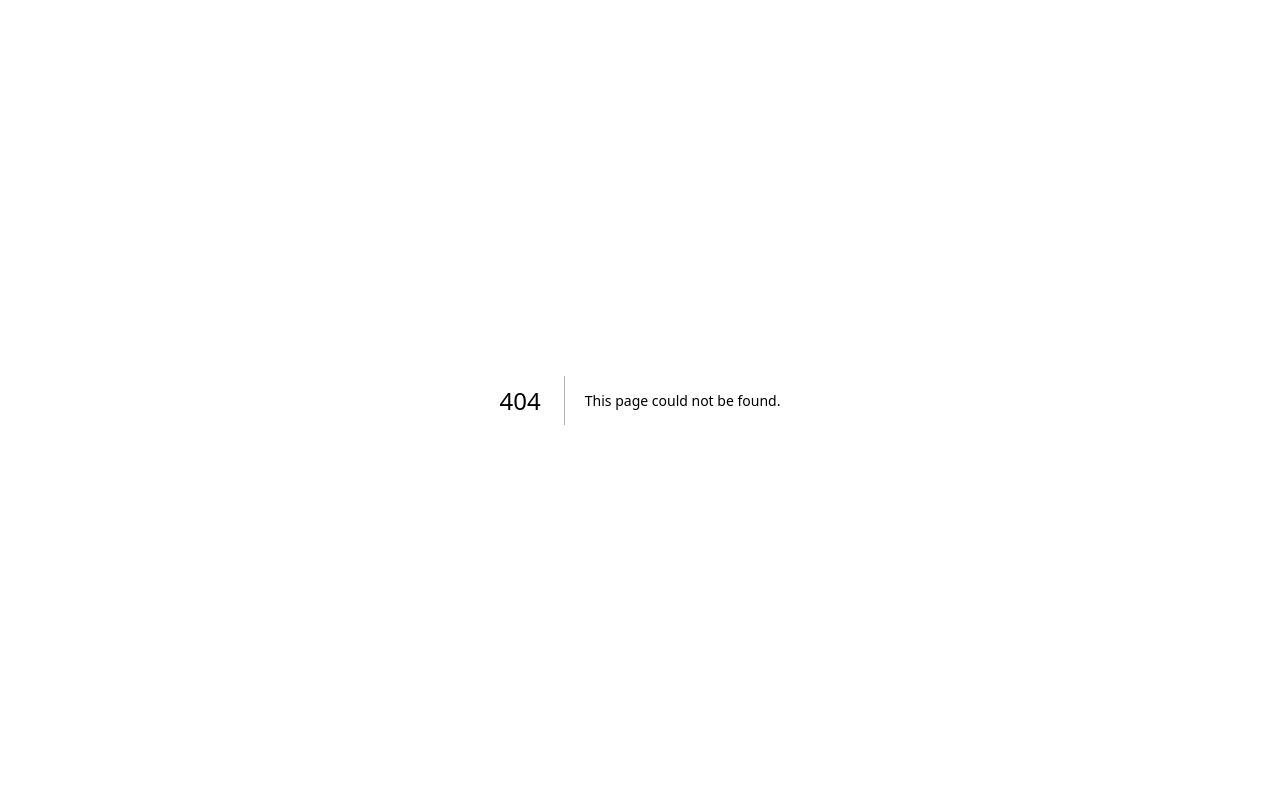
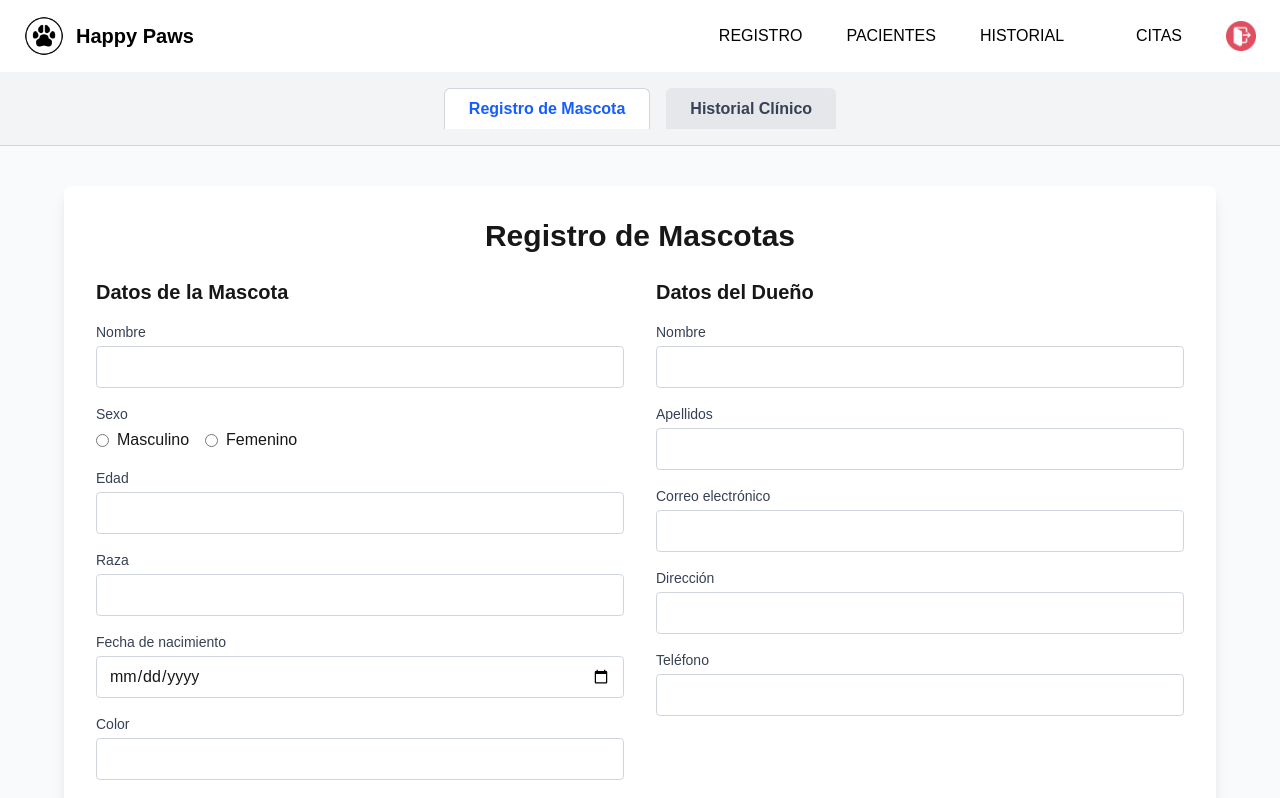
Before and after one commit to DulceST/Veterinaria_GP, a Next.js app: page /registro in a window 1280 px wide. Before the commit this address had no page. Shown: the top 798 px of the page. Built offline with nearby package versions, Linux system fonts and the light colour scheme.

Commit message:
Interfaz de registro de dueño y mascota

```diff
--- a/app/components/Navbar.tsx
+++ b/app/components/Navbar.tsx
@@ -15,10 +15,10 @@ export default function Navbar() {
 
             <ul className="flex items-center gap-4">
                 <li className="px-7">
-                    <Link href="/construccion">REGISTRO</Link>
+                    <Link href="/registro">REGISTRO</Link>
                 </li>
                 <li>
-                    <Link href="/construccion">PACIENTES</Link>
+                    <Link href="/pacientes">PACIENTES</Link>
                 </li>
                 <li className="px-7">
                     <Link href="/construccion">HISTORIAL</Link>
--- /dev/null
+++ b/app/pacientes/page.tsx
@@ -0,0 +1,11 @@
+"use client"
+import Navbar from "../components/Navbar";
+
+export default function RegistroPage() {
+  return (
+    <div>
+      <Navbar />
+      <h1>Registro</h1>
+    </div>
+  );
+}
--- /dev/null
+++ b/app/registro/page.tsx
@@ -0,0 +1,236 @@
+"use client";
+
+import Navbar from "../components/Navbar";
+import React, { useState } from "react";
+
+export default function RegistroPage() {
+  const [activeTab, setActiveTab] = useState<"mascota" | "historial">("mascota");
+
+  const [formData, setFormData] = useState({
+    // Datos mascota
+    nombreMascota: "",
+    sexo: "",
+    edad: "",
+    raza: "",
+    nacimiento: "",
+    color: "",
+    senas: "",
+    // Datos dueño
+    nombreDuenio: "",
+    apellidos: "",
+    email: "",
+    direccion: "",
+    telefono: "",
+    // Historial clínico
+    vacunas: "",
+    alergias: "",
+    enfermedades: "",
+    tamano: "",               // nuevo
+    pesoActual: "",           // nuevo
+    esterilizado: "",         // nuevo
+    condicionesPrevias: "",   // nuevo
+    ultimaDesparasitacion: "",// nuevo
+  });
+
+  const [error, setError] = useState("");
+
+  const handleChange = (e: React.ChangeEvent<HTMLInputElement | HTMLTextAreaElement>) => {
+    const { name, value } = e.target;
+    setFormData(prev => ({ ...prev, [name]: value }));
+    setError("");
+  };
+
+  const handleSubmit = (e: React.FormEvent) => {
+    e.preventDefault();
+    const requiredFields =
+      activeTab === "mascota"
+        ? ["nombreMascota", "sexo", "edad", "raza", "nacimiento", "color", "senas", "nombreDuenio", "apellidos", "email", "direccion", "telefono"]
+        : [
+            "vacunas",
+            "alergias",
+            "enfermedades",
+            "tamano",
+            "pesoActual",
+            "esterilizado",
+            "condicionesPrevias",
+            "ultimaDesparasitacion",
+          ];
+
+    for (let key of requiredFields) {
+      if ((formData as any)[key] === "") {
+        setError("Por favor completa todos los campos.");
+        return;
+      }
+    }
+
+    console.log("Datos enviados:", formData);
+    alert("¡Formulario enviado correctamente!");
+  };
+
+  return (
+    <div>
+      <Navbar />
+
+      {/* Tabs arriba del contenedor */}
+      <div className="bg-gray-100 py-4 flex justify-center space-x-4 border-b border-gray-300">
+        <button
+          onClick={() => setActiveTab("mascota")}
+          className={`px-6 py-2 rounded-t-md font-semibold ${
+            activeTab === "mascota"
+              ? "bg-white border border-b-0 border-gray-300 text-blue-600"
+              : "bg-gray-200 text-gray-700"
+          }`}
+        >
+          Registro de Mascota
+        </button>
+        <button
+          onClick={() => setActiveTab("historial")}
+          className={`px-6 py-2 rounded-t-md font-semibold ${
+            activeTab === "historial"
+              ? "bg-white border border-b-0 border-gray-300 text-blue-600"
+              : "bg-gray-200 text-gray-700"
+          }`}
+        >
+          Historial Clínico
+        </button>
+      </div>
+
+      <div className="min-h-screen p-10 bg-gray-50">
+        <div className="max-w-6xl mx-auto bg-white shadow-lg rounded-lg p-8">
+          <h1 className="text-3xl font-bold mb-6 text-center">Registro de Mascotas</h1>
+
+          {/* Error */}
+          {error && <p className="text-red-600 text-center mb-4">{error}</p>}
+
+          {/* Formulario */}
+          <form onSubmit={handleSubmit}>
+            {activeTab === "mascota" ? (
+              <div className="grid grid-cols-1 md:grid-cols-2 gap-8">
+                {/* Columna izquierda: Mascota */}
+                <div>
+                  <h2 className="text-xl font-semibold mb-4">Datos de la Mascota</h2>
+                  <div className="space-y-4">
+                    <Input label="Nombre" name="nombreMascota" value={formData.nombreMascota} onChange={handleChange} />
+                    <div>
+                      <label className="block text-sm font-medium text-gray-700 mb-1">Sexo</label>
+                      <div className="flex gap-4">
+                        <label className="flex items-center gap-2">
+                          <input type="radio" name="sexo" value="Masculino" onChange={handleChange} checked={formData.sexo === "Masculino"} />
+                          Masculino
+                        </label>
+                        <label className="flex items-center gap-2">
+                          <input type="radio" name="sexo" value="Femenino" onChange={handleChange} checked={formData.sexo === "Femenino"} />
+                          Femenino
+                        </label>
+                      </div>
+                    </div>
+                    <Input label="Edad" name="edad" type="number" value={formData.edad} onChange={handleChange} />
+                    <Input label="Raza" name="raza" value={formData.raza} onChange={handleChange} />
+                    <Input label="Fecha de nacimiento" name="nacimiento" type="date" value={formData.nacimiento} onChange={handleChange} />
+                    <Input label="Color" name="color" value={formData.color} onChange={handleChange} />
+                    <Input label="Señas particulares" name="senas" value={formData.senas} onChange={handleChange} />
+                  </div>
+                </div>
+
+                {/* Columna derecha: Dueño */}
+                <div>
+                  <h2 className="text-xl font-semibold mb-4">Datos del Dueño</h2>
+                  <div className="space-y-4">
+                    <Input label="Nombre" name="nombreDuenio" value={formData.nombreDuenio} onChange={handleChange} />
+                    <Input label="Apellidos" name="apellidos" value={formData.apellidos} onChange={handleChange} />
+                    <Input label="Correo electrónico" name="email" type="email" value={formData.email} onChange={handleChange} />
+                    <Input label="Dirección" name="direccion" value={formData.direccion} onChange={handleChange} />
+                    <Input label="Teléfono" name="telefono" type="tel" value={formData.telefono} onChange={handleChange} />
+                  </div>
+                </div>
+              </div>
+            ) : (
+              <div className="space-y-4 max-w-2xl mx-auto">
+                <h2 className="text-xl font-semibold mb-4 text-center">Historial Clínico</h2>
+                <TextArea label="Vacunas" name="vacunas" value={formData.vacunas} onChange={handleChange} />
+                <TextArea label="Alergias" name="alergias" value={formData.alergias} onChange={handleChange} />
+                <TextArea label="Enfermedades" name="enfermedades" value={formData.enfermedades} onChange={handleChange} />
+                <Input label="Tamaño" name="tamano" value={formData.tamano} onChange={handleChange} />
+                <Input label="Peso Actual" name="pesoActual" type="number" value={formData.pesoActual} onChange={handleChange} />
+                <Input label="¿Está esterilizado?" name="esterilizado" value={formData.esterilizado} onChange={handleChange} />
+                <TextArea label="Condiciones Previas" name="condicionesPrevias" value={formData.condicionesPrevias} onChange={handleChange} />
+                <Input label="Última Desparasitación" name="ultimaDesparasitacion" type="date" value={formData.ultimaDesparasitacion} onChange={handleChange} />
+              </div>
+            )}
+
+            <div className="mt-8 text-center">
+              <button
+                type="submit"
+                className="bg-blue-600 text-white px-6 py-3 rounded hover:bg-blue-700"
+              >
+                Guardar {activeTab === "mascota" ? "Registro" : "Historial"}
+              </button>
+            </div>
+          </form>
+        </div>
+      </div>
+    </div>
+  );
+}
+
+// Input genérico
+function Input({
+  label,
+  name,
+  type = "text",
+  value,
+  onChange,
+}: {
+  label: string;
+  name: string;
+  type?: string;
+  value: string;
+  onChange: (e: React.ChangeEvent<HTMLInputElement>) => void;
+}) {
+  return (
+    <div>
+      <label htmlFor={name} className="block text-sm font-medium text-gray-700 mb-1">
+        {label}
+      </label>
+      <input
+        type={type}
+        id={name}
+        name={name}
+        value={value}
+        onChange={onChange}
+        className="w-full border border-gray-300 rounded px-3 py-2 focus:outline-none focus:ring-2 focus:ring-blue-500"
+        required
+      />
+    </div>
+  );
+}
+
+// Textarea
+function TextArea({
+  label,
+  name,
+  value,
+  onChange,
+}: {
+  label: string;
+  name: string;
+  value: string;
+  onChange: (e: React.ChangeEvent<HTMLTextAreaElement>) => void;
+}) {
+  return (
+    <div>
+      <label htmlFor={name} className="block text-sm font-medium text-gray-700 mb-1">
+        {label}
+      </label>
+      <textarea
+        id={name}
+        name={name}
+        value={value}
+        onChange={onChange}
+        rows={4}
+        className="w-full border border-gray-300 rounded px-3 py-2 focus:outline-none focus:ring-2 focus:ring-blue-500"
+        required
+      />
+    </div>
+  );
+}
```
